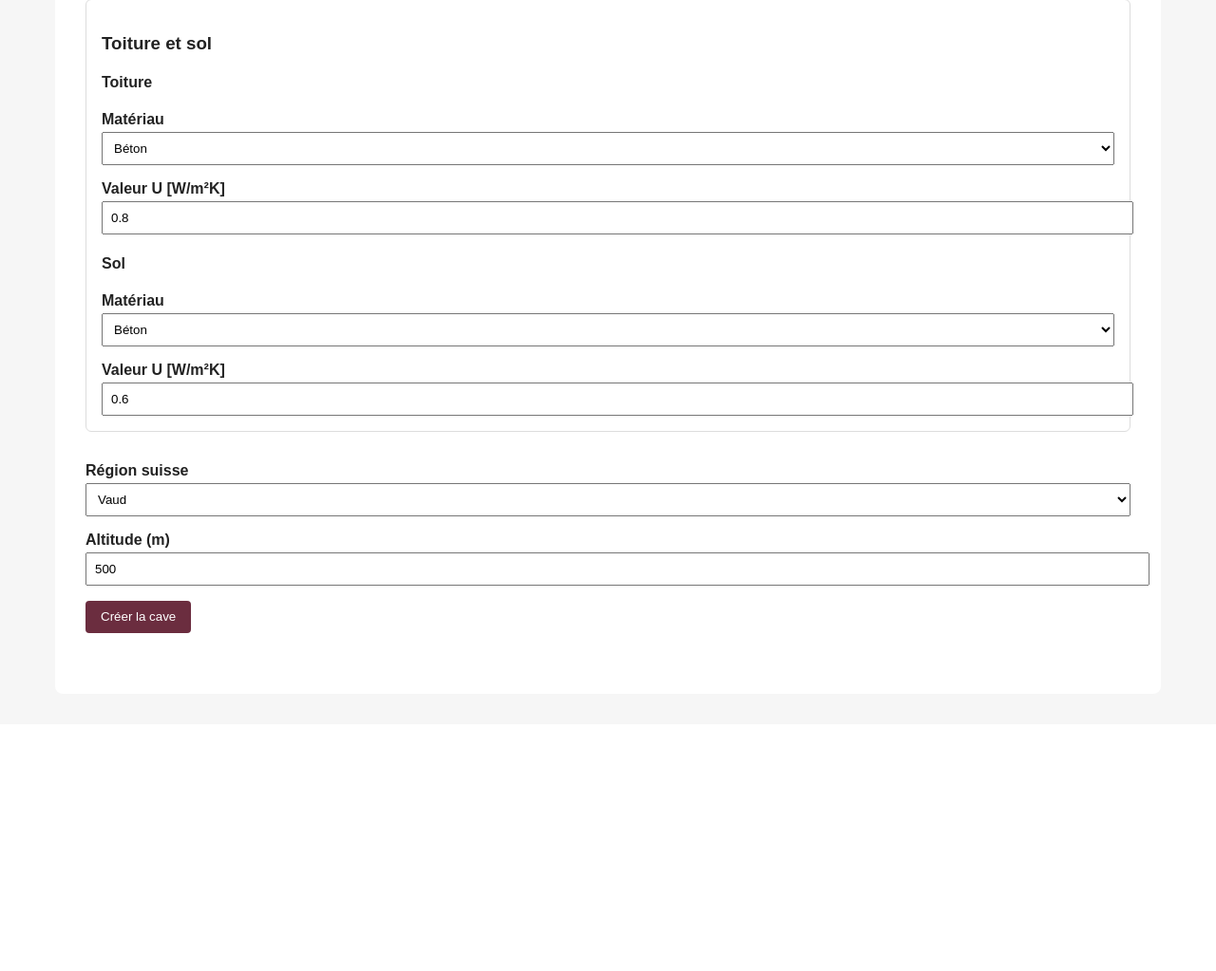
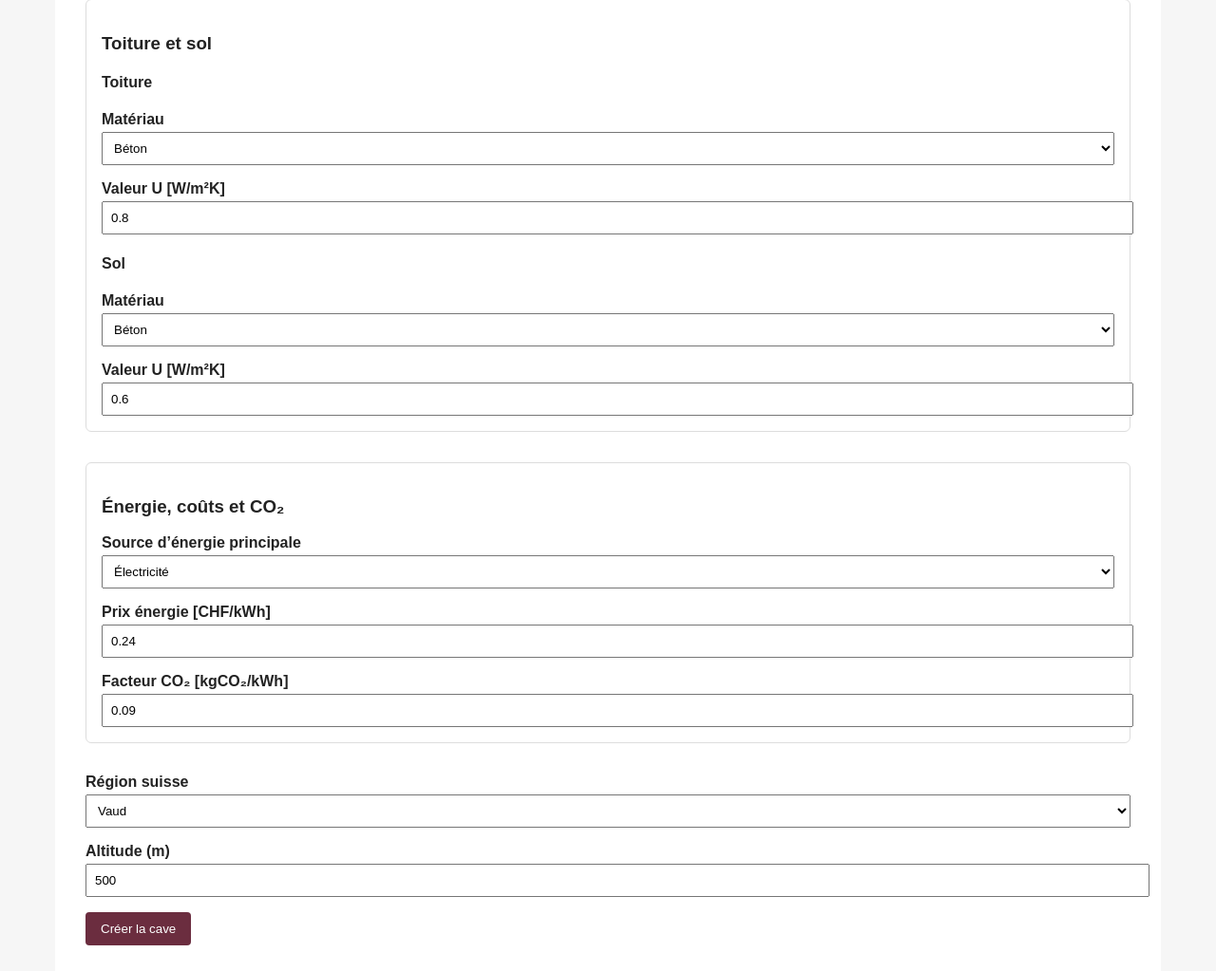
Before and after one commit to gilloubourdin-lgtm/simulcave, a FastAPI app: page /caves/new in a window 1280 px wide. Shown: the part 1717-2740 px from the top of the page at 95% size. Before the commit the page ends 2384 px from the top, so only its background shows below. Run offline with FastAPI, Linux system fonts and the light colour scheme.

Commit message:
Make energy cost and CO2 configurable

```diff
--- a/app/models.py
+++ b/app/models.py
@@ -32,6 +32,10 @@ class Cave(Base):
         back_populates="cave",
         cascade="all, delete-orphan",
     )
+
+    energy_source = Column(String, default="electricity")
+    energy_price_chf_per_kwh = Column(Float, default=0.24)
+    co2_factor_kg_per_kwh = Column(Float, default=0.09)
 
 
 class Wall(Base):
--- a/app/routers/cave.py
+++ b/app/routers/cave.py
@@ -81,6 +81,9 @@ def create_cave(
     floor_material: str = Form(...),
     floor_u: float = Form(...),
     zone_count: int = Form(...),
+    energy_source: str = Form(...),
+    energy_price_chf_per_kwh: float = Form(...),
+    co2_factor_kg_per_kwh: float = Form(...),
     db: Session = Depends(get_db),
 ):
     if zone_count < 1:
@@ -97,6 +100,9 @@ def create_cave(
         width_m=width_m,
         height_m=height_m,
         buried_factor=buried_factor,
+        energy_source=energy_source,
+        energy_price_chf_per_kwh=energy_price_chf_per_kwh,
+        co2_factor_kg_per_kwh=co2_factor_kg_per_kwh,
     )
 
     db.add(cave)
--- a/app/templates/cave_detail.html
+++ b/app/templates/cave_detail.html
@@ -22,6 +22,12 @@
   Facteur d’enterrement :
   {{ cave.buried_factor }}
 </p>
+
+<h3>Énergie, coûts et CO₂</h3>
+
+<p>Source d’énergie : {{ cave.energy_source }}</p>
+<p>Prix énergie : {{ cave.energy_price_chf_per_kwh }} CHF/kWh</p>
+<p>Facteur CO₂ : {{ cave.co2_factor_kg_per_kwh }} kgCO₂/kWh</p>
 
 <a class="button" href="/caves/{{ cave.id }}/simulate">
   Lancer la simulation
--- a/app/templates/cave_form.html
+++ b/app/templates/cave_form.html
@@ -122,6 +122,36 @@
     <input type="number" step="0.01" name="floor_u" value="0.6" required>
   </section>
 
+  <section>
+    <h3>Énergie, coûts et CO₂</h3>
+
+    <label>Source d’énergie principale</label>
+    <select name="energy_source" required>
+        <option value="electricity">Électricité</option>
+        <option value="heat_pump">Pompe à chaleur</option>
+        <option value="gas">Gaz</option>
+        <option value="oil">Mazout</option>
+    </select>
+
+    <label>Prix énergie [CHF/kWh]</label>
+    <input
+        type="number"
+        step="0.01"
+        name="energy_price_chf_per_kwh"
+        value="0.24"
+        required
+    >
+
+    <label>Facteur CO₂ [kgCO₂/kWh]</label>
+    <input
+        type="number"
+        step="0.01"
+        name="co2_factor_kg_per_kwh"
+        value="0.09"
+        required
+    >
+    </section>
+
   <label>Région suisse</label>
   <select name="region">
       <option value="Vaud">Vaud</option>
--- a/app/templates/simulation_result.html
+++ b/app/templates/simulation_result.html
@@ -122,6 +122,9 @@
   <li>L’inertie thermique n’est pas encore prise en compte.</li>
   <li>Les besoins sont corrigés par un facteur d’inertie selon le matériau des parois.</li>
   <li>Plus le facteur est bas, plus la paroi amortit les variations thermiques.</li>
+  <li>Prix énergie : {{ cave.energy_price_chf_per_kwh }} CHF/kWh.</li>
+  <li>Facteur CO₂ : {{ cave.co2_factor_kg_per_kwh }} kgCO₂/kWh.</li>
+  <li>Source d’énergie : {{ cave.energy_source }}.</li>
 </ul>
 
 <a href="/caves/{{ cave.id }}">Retour à la cave</a>
```
Also changed, not shown: app/services/simulation.py (+7 -2 lines).
